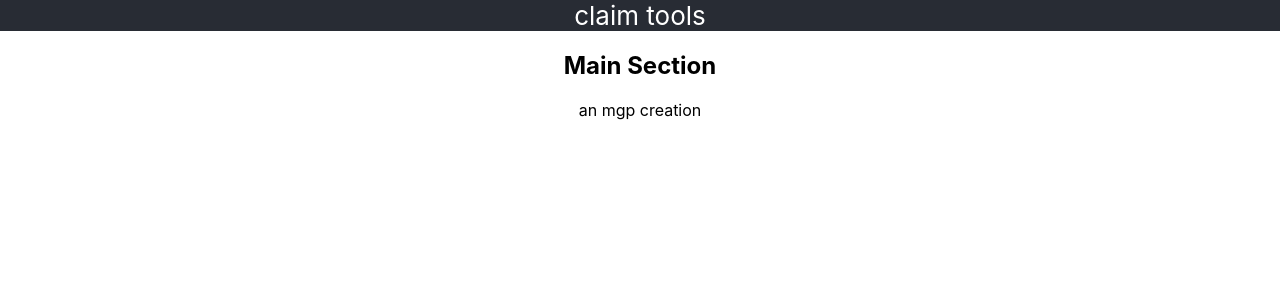
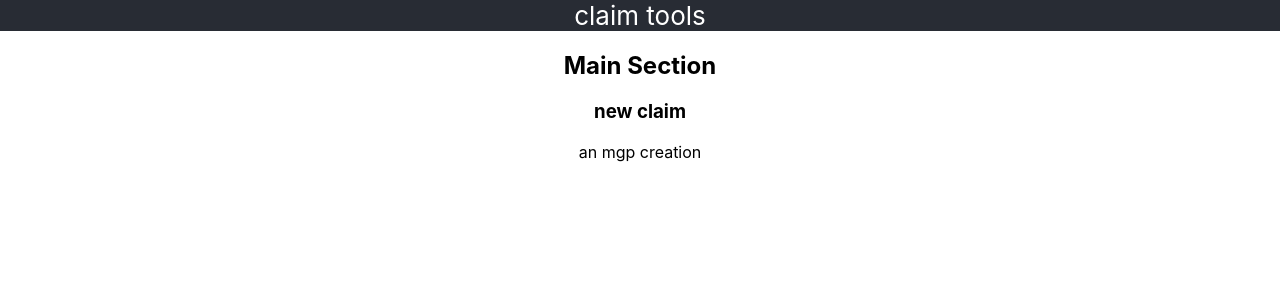
Before and after one commit to glennneiger/claim-tools, a React (Create React App) app in the folder claim-tools/: page / in a window 1280 px wide. Shown: the top 300 px of the page. Built offline with nearby package versions, Linux system fonts and the light colour scheme.

Commit message:
added NewClaim comp

```diff
--- a/claim-tools/src/comp/MainView.js
+++ b/claim-tools/src/comp/MainView.js
@@ -1,10 +1,16 @@
 import React, { Component } from 'react';
+import NewClaim from './NewClaim';
 
 class MainView extends Component {
+    state ={
+
+    }
+
     render() {
         return (
             <section className='mainview'>
                 <h1>Main Section</h1>
+                <NewClaim />
             </section>
         );
     }
--- /dev/null
+++ b/claim-tools/src/comp/NewClaim.js
@@ -0,0 +1,13 @@
+import React, { Component } from 'react';
+
+class NewClaim extends Component {
+    render() {
+        return (
+            <section className='newclaim'>
+                <h1>new claim</h1>
+            </section>
+        );
+    }
+}
+
+export default NewClaim;
```
